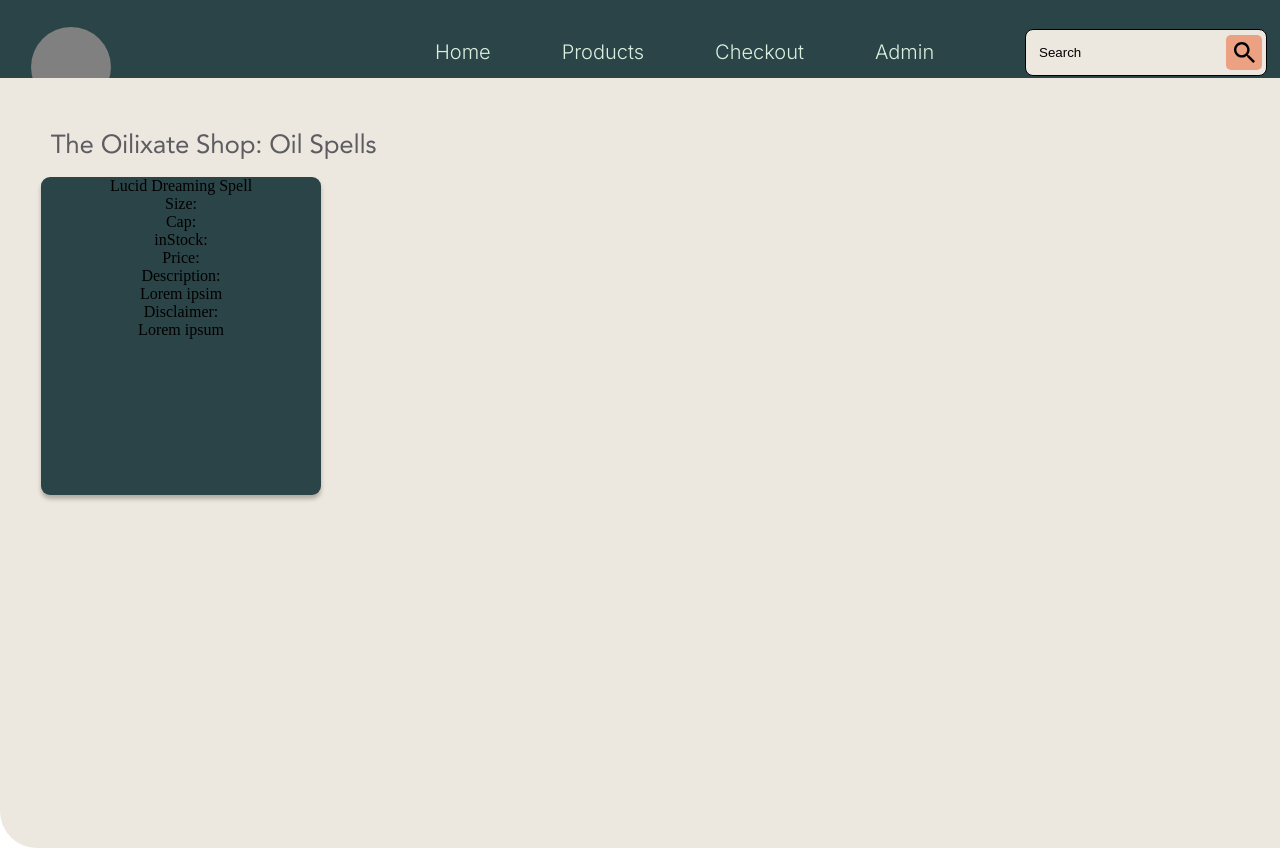
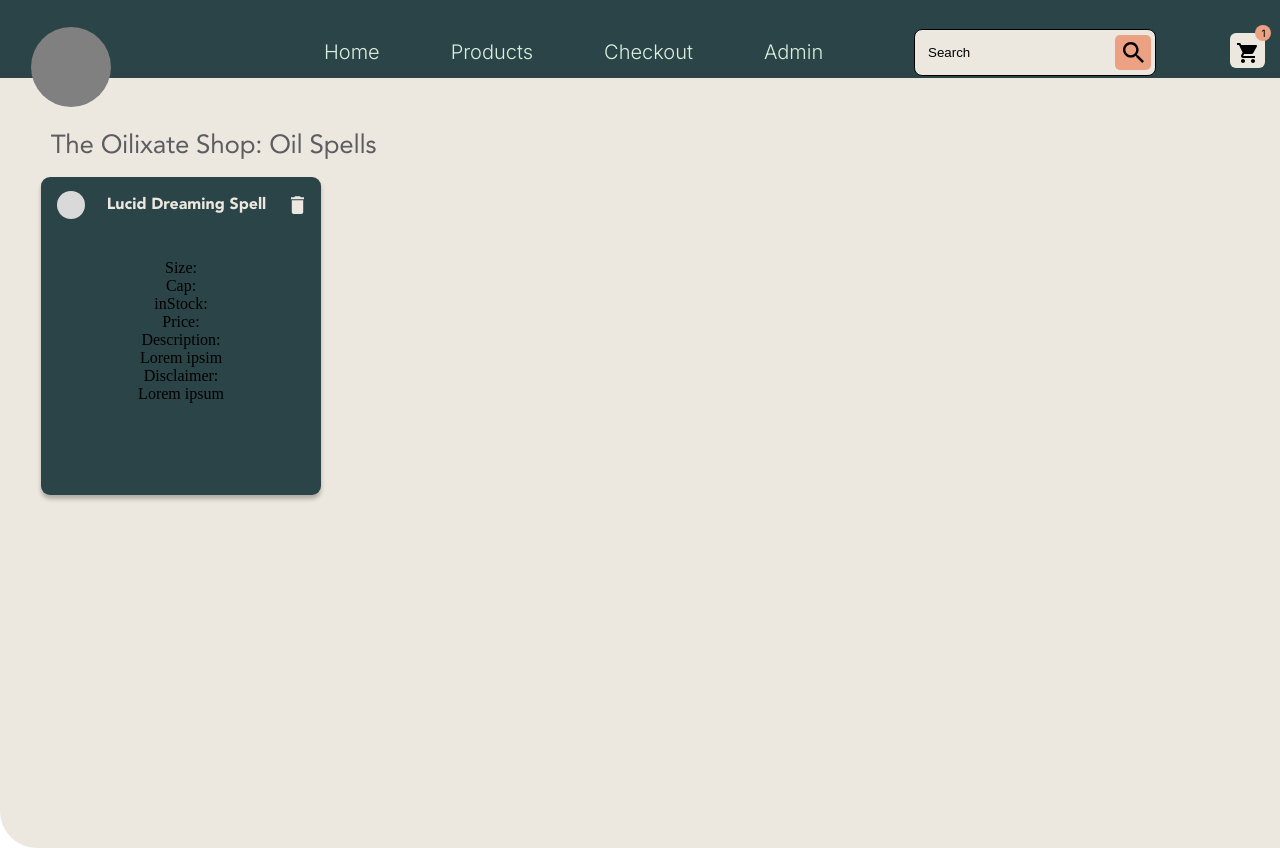
Before and after one commit to Tsebo200/Oilixate, a React (Create React App) app in the folder client/: page /Admin in a window 1280 px wide. Shown: the top 848 px of the page. Built offline with nearby package versions, Linux system fonts and the light colour scheme.

Commit message:
Had Stackoverflow help
logo now displays over the navigation bar and main container three

```diff
--- a/client/src/components/Admin.js
+++ b/client/src/components/Admin.js
@@ -20,6 +20,8 @@
                 <p className="oil-desc">Lorem ipsim</p>
                 <p className="oil-disclaimer-label">Disclaimer:</p>
                 <p className="oil-disclaimer">Lorem ipsum</p>
+                <div className="view-btn"></div>
+                <div className="edit-btn"></div>
             </div>
         </div>
         </>
--- a/client/src/index.css
+++ b/client/src/index.css
@@ -47,6 +47,7 @@
   left: 0px;
   top: 78px;
   background: #ECE8DF;
+  z-index: 1;
   border-radius: 0px 0px 37px 37px;
 }
 
@@ -426,8 +427,10 @@
 }
 
 .nav-logo{
+  position: absolute;
   width: 80px;
   height: 80px;
+  z-index: 2;
   margin-top: 27px;
   margin-left: 31px;
   background: grey;
@@ -586,10 +589,6 @@
   float: left;
 }
 
-.main-container-two{
-  z-index: 0;
-}
-
 .product-info-container-left{
   width: 483px;
   height: 530px;
@@ -1681,7 +1680,7 @@
 }
 
 .card-one{
-  position: absolute;
+  position: relative;
   width: 280px;
   height: 318px;
   left: 41px;
@@ -1690,3 +1689,38 @@
   box-shadow: 0px 4px 4px rgba(0, 0, 0, 0.25);
   border-radius: 9px;
 }
+
+.oil-img{
+  position: absolute;
+  width: 28px;
+  height: 28px;
+  border-radius: 100%;
+  left: 16px;
+  top: 14px;
+  background: #D9D9D9;
+}
+
+.oil-name{
+  position: absolute;
+  width: 187px;
+  height: 22px;
+  left: 52px;
+  top: 17px;
+  font-family: AvenirBlack;
+  font-weight: 800;
+  font-size: 16px;
+  line-height: 22px;
+  color: #ECE8DF;
+}
+
+.delete-btn{
+  position: absolute;
+  width: 13px;
+  height: 20px;
+  left: 250px;
+  top: 17px;
+  background-image: url('../src/assets/TashBin.svg');
+  background-repeat: no-repeat;
+  background-position: center;
+  background-size: cover;
+}
```
